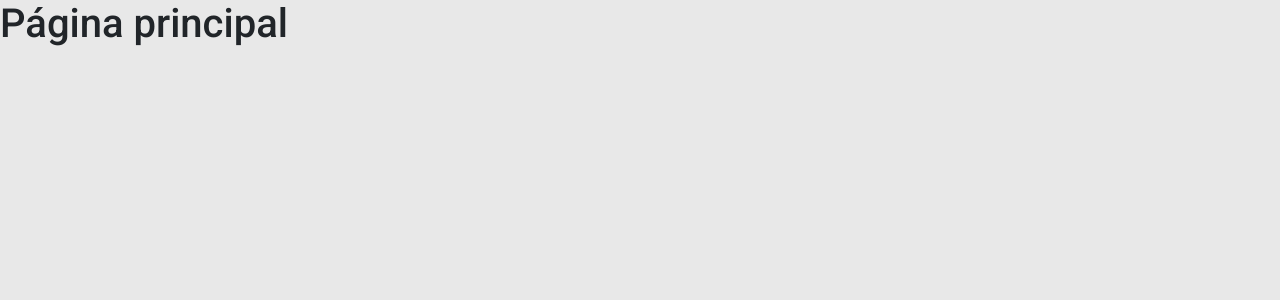
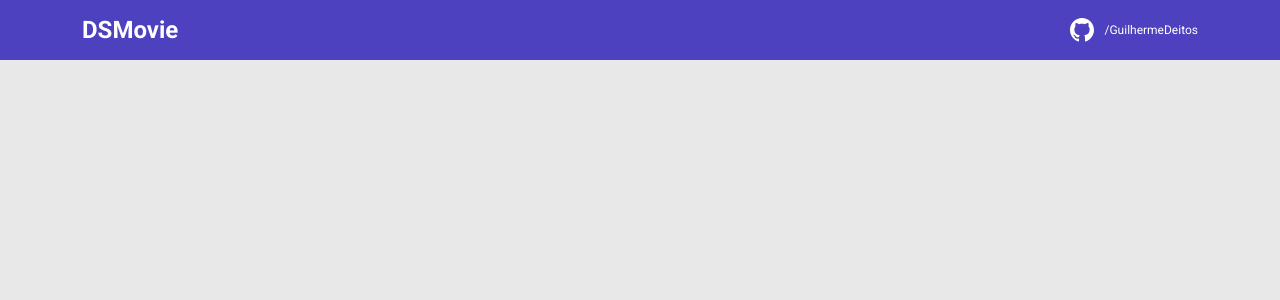
Before and after one commit to GuilhermeDeitos/SemanaSpringReact, a React (Create React App) app in the folder frontend/: page / in a window 1280 px wide. Shown: the top 300 px of the page. Built offline with nearby package versions, Linux system fonts and the light colour scheme.

Commit message:
Componente Navbar

```diff
--- a/frontend/src/App.tsx
+++ b/frontend/src/App.tsx
@@ -1,7 +1,8 @@
+import Navbar from './components/navbar/index'
 
 function App() {
   return (
-    <h1>Página principal</h1>
+    <Navbar/>
   );
 }
 
--- /dev/null
+++ b/frontend/src/components/navbar/index.tsx
@@ -0,0 +1,24 @@
+import{ReactComponent as GithubIcon} from '../../assets/img/github.svg'
+
+import './styles.css'
+
+function navbar(){
+    return (
+        <header>
+          <nav className="container">
+            <div className="dsmovie-nav-content">
+              <h1>DSMovie</h1>
+              <a href="https://github.com/GuilhermeDeitos">
+                <div className="dsmovie-contact-container">
+                  <GithubIcon/>
+                  <p className="dsmovie-contact-link">/GuilhermeDeitos</p>
+                </div>
+              </a>
+            </div>
+
+          </nav>
+        </header>
+      );
+}
+
+export default navbar
--- /dev/null
+++ b/frontend/src/components/navbar/styles.css
@@ -0,0 +1,31 @@
+
+header{
+    background-color: var(--color-primary);
+    height:60px;
+    display: flex;
+    align-items: center;
+}
+.dsmovie-nav-content{
+    display: flex;
+    justify-content: space-between;
+    align-items: center;
+    color:#fff;
+
+}
+
+.dsmovie-nav-content h1{
+    margin:0;
+    font-weight: 700;
+    font-size:24px;
+}
+
+.dsmovie-contact-container{
+    display: flex;
+    align-items: center;
+
+}
+
+.dsmovie-contact-link{
+    margin: 0 0 0 10px;
+    font-size: 12px;
+}
```
Also changed, not shown: frontend/src/assets/img/github.svg (added).
